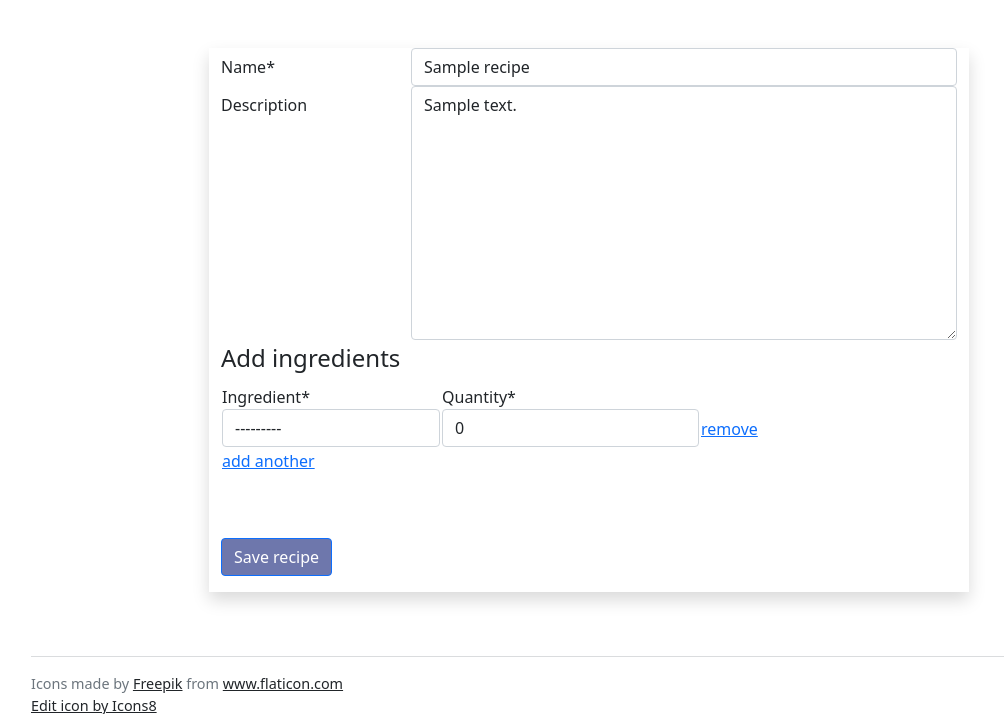
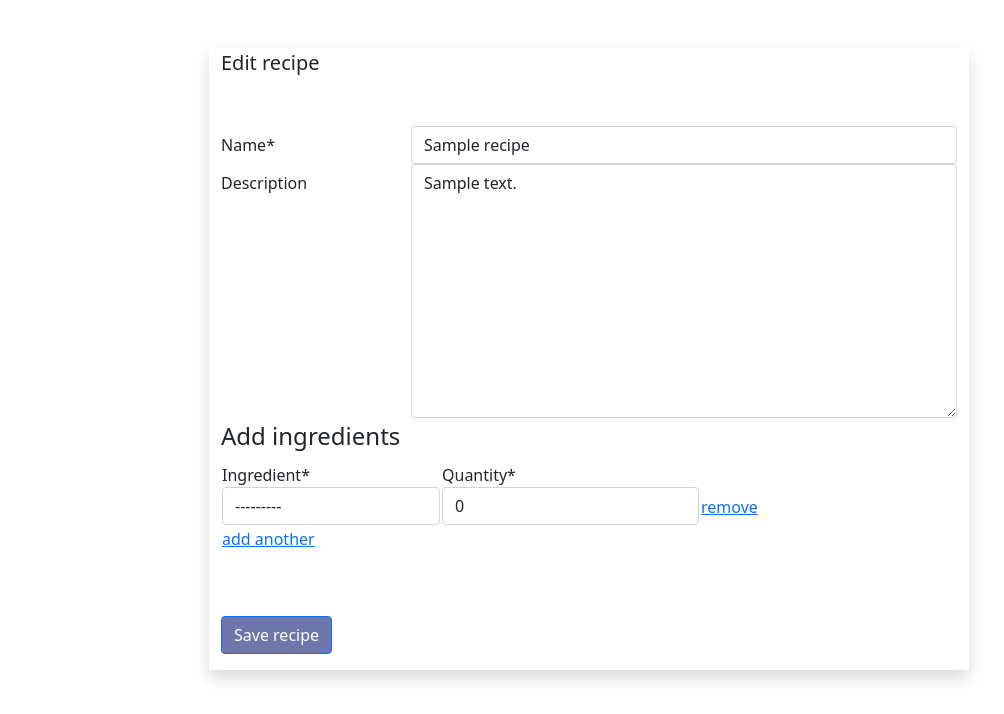
Before and after one commit to ajoyoommen/recipe_manager, a Django app: page /recipes/1/update in a window 1280 px wide. Shown: the part 56-770 px from the top of the page, without its empty margins (51-1055 px from the left). Run offline with Django 3.2, Linux system fonts and the light colour scheme; tables that the repository leaves empty hold one stand-in row (values such as "Sample post"); some libraries are stand-ins or nearby versions.

Commit message:
Update templates

```diff
--- a/recipes/models.py
+++ b/recipes/models.py
@@ -79,8 +79,8 @@ class Recipe(models.Model):
 
 
 class RecipeIngredient(models.Model):
+    recipe = models.ForeignKey(Recipe, on_delete=models.CASCADE, related_name="ingredients")
     ingredient = models.ForeignKey(Ingredient, on_delete=models.CASCADE, related_name='recipes')
-    recipe = models.ForeignKey(Recipe, on_delete=models.CASCADE, related_name="ingredients")
     quantity = models.FloatField(default=0)
 
     def __str__(self):
--- a/recipes/templates/home.html
+++ b/recipes/templates/home.html
@@ -1,7 +1,7 @@
 {% extends 'layout/_layout.html' %}
 {% load static %}
 
-{% block title %}Recipes | Recipe Manager{% endblock %}
+{% block title %}Recipes{% endblock %}
 
 {% block content %}
   <div class="row mx-1 p-5 rm-banner">
--- a/recipes/templates/ingredients/add.html
+++ b/recipes/templates/ingredients/add.html
@@ -2,7 +2,7 @@
 
 {% load crispy_forms_tags %}
 
-{% block title %}Add an Ingredient | Recipe Manager{% endblock %}
+{% block title %}Add Ingredient{% endblock %}
 
 {% block form %}
   <form method="post">{% csrf_token %}
--- a/recipes/templates/ingredients/detail.html
+++ b/recipes/templates/ingredients/detail.html
@@ -1,6 +1,6 @@
 {% extends 'layout/_layout.html' %}
 
-{% block title %}{{ ingredient.name }} | Recipe Manager{% endblock %}
+{% block title %}{{ ingredient.name }}{% endblock %}
 
 {% block content %}
   <div class="row">
--- a/recipes/templates/ingredients/edit.html
+++ b/recipes/templates/ingredients/edit.html
@@ -2,11 +2,11 @@
 
 {% load crispy_forms_tags %}
 
-{% block title %}Edit Ingredient | {{ ingredient.name }} | Recipe Manager{% endblock %}
+{% block title %}Edit | {{ ingredient.name }}{% endblock %}
 
 {% block form %}
   <form method="post">{% csrf_token %}
-    <p class="lead">Edit ingredient</p>
+    <p class="lead mb-5">Edit ingredient</p>
     {{ form|crispy }}
     <input class="form-control btn-primary bg-rm-main my-4" type="submit" value="Save">
   </form>
--- a/recipes/templates/ingredients/list.html
+++ b/recipes/templates/ingredients/list.html
@@ -1,7 +1,7 @@
 {% extends 'layout/_layout.html' %}
 {% load static %}
 
-{% block title %}All ingredients | Recipe Manager{% endblock %}
+{% block title %}Ingredients{% endblock %}
 
 {% block content %}
   <div class="row pt-5">
--- a/recipes/templates/layout/_base.html
+++ b/recipes/templates/layout/_base.html
@@ -7,7 +7,7 @@
   <meta charset="utf-8">
   <meta name="viewport" content="width=device-width, initial-scale=1">
 
-  <title>{% block title %}{% endblock %}</title>
+  <title>{% block title %}{% endblock %} | Recipe Manager</title>
   <meta name="description" content="Recipe manager">
   <meta name="author" content="Ajoy">
 
--- a/recipes/templates/layout/_layout_form.html
+++ b/recipes/templates/layout/_layout_form.html
@@ -1,6 +1,4 @@
 {% extends 'layout/_layout.html' %}
-
-{% block title %}Add/Edit | Recipe Manager{% endblock %}
 
 {% block content %}
   <div class="row">
--- a/recipes/templates/recipes/add.html
+++ b/recipes/templates/recipes/add.html
@@ -1,7 +1,7 @@
 {% extends 'layout/_layout_form.html' %}
 {% load crispy_forms_tags %}
 
-{% block title %}Add recipe | Recipe Manager{% endblock %}
+{% block title %}Add recipe{% endblock %}
 
 {% block form %}
   {% crispy form %}
--- a/recipes/templates/recipes/detail.html
+++ b/recipes/templates/recipes/detail.html
@@ -1,7 +1,7 @@
 {% extends 'layout/_layout.html' %}
 {% load static %}
 
-{% block title %}{{ recipe.name }} | #{{ recipe.id }} | Recipe Manager{% endblock %}
+{% block title %}{{ recipe.name }} | recipe #{{ recipe.id }}{% endblock %}
 
 {% block content %}
   <div class="row">
--- a/recipes/templates/recipes/edit.html
+++ b/recipes/templates/recipes/edit.html
@@ -1,8 +1,9 @@
 {% extends 'layout/_layout_form.html' %}
 {% load crispy_forms_tags %}
 
-{% block title %}Edit recipe | {{ recipe.name }} | Recipe Manager{% endblock %}
+{% block title %}Edit | {{ recipe.name }}{% endblock %}
 
 {% block form %}
+<p class="lead mb-5">Edit recipe</p>
   {% crispy form %}
 {% endblock %}
```
